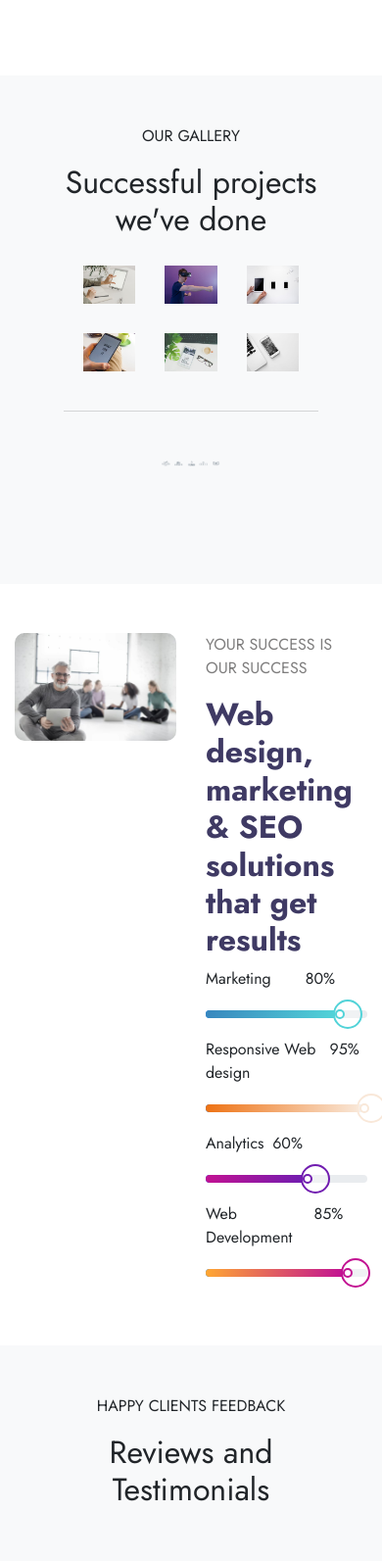
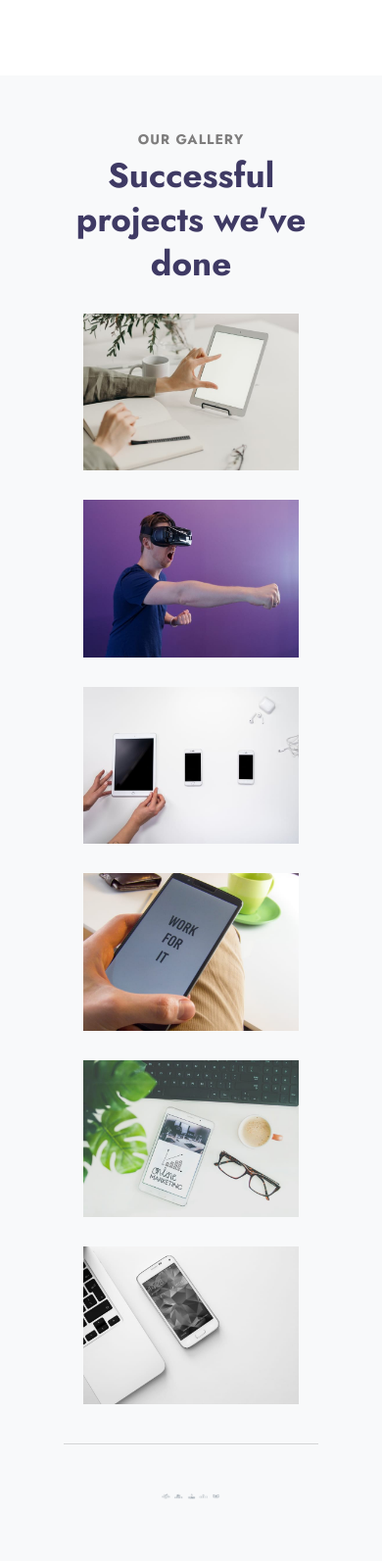
Before and after one commit to hoangpnh2000/Corp-Vision-Capstone--HTML-CSS-, a plain HTML site: page index.html in a window 390 px wide. Shown: the part 3847-5440 px from the top of the page at 98% size. Drawn offline with nearby package versions, Linux system fonts and the light colour scheme.

Commit message:
add responsive

```diff
--- a/css/styles.css
+++ b/css/styles.css
@@ -16,13 +16,29 @@ body {
     transition: all 1s;
 }
 
+.p-style {
+    font-size: 14px;
+    font-weight: 600;
+    line-height: 30px;
+    letter-spacing: 1px;
+    color: #7e7d7d;
+    margin-bottom: 0;
+}
+
+.h-style {
+    font-size: 35px;
+    font-weight: 700;
+    line-height: 45px;
+    color: #3f3a64;
+}
+
 /* header */
 #site-header {
     width: 100%;
     z-index: 10;
 }
 
-.header__style {
+/* .header__style {
     color: #3f3a64;
     font-weight: 700;
 }
@@ -30,7 +46,7 @@ body {
 .subheader__style {
     color: #7e7d7d;
     font-weight: 400;
-}
+} */
 
 .fixed-header.main-header {
     position: fixed;
@@ -881,7 +897,7 @@ footer {
 .footer__logo {
     display: flex;
     align-items: baseline;
-    justify-content: space-between;
+    justify-content: flex-start;
     font-size: 35px;
     font-weight: 700;
 
@@ -897,6 +913,7 @@ footer {
 .footer__logo i {
     color: green;
     font-size: 40px;
+    padding-right: 5px;
 }
 
 .footer__logo__text {
--- a/index.html
+++ b/index.html
@@ -474,11 +474,11 @@
             <div class="container">
                 <div class="gallery__top">
                     <div class="gallery__header item__header">
-                        <p>OUR GALLERY</p>
-                        <h2>Successful projects we've done</h2>
+                        <p class="p-style">OUR GALLERY</p>
+                        <h2 class="h-style">Successful projects we've done</h2>
                     </div>
                     <div class="gallery__row row">
-                        <div class="gallery__col col-4">
+                        <div class="gallery__col col-sm-12 col-md-6 col-xl-4">
                             <a href="">
                                 <img src="./img/c1.jpg" alt="" />
                                 <div class="gallery__shasow"></div>
@@ -491,7 +491,7 @@
                                 </div>
                             </a>
                         </div>
-                        <div class="gallery__col col-4">
+                        <div class="gallery__col col-sm-12 col-md-6 col-xl-4">
                             <a href="">
                                 <img src="./img/c2.jpg" alt="" />
                                 <div class="gallery__shasow"></div>
@@ -504,7 +504,7 @@
                                 </div>
                             </a>
                         </div>
-                        <div class="gallery__col col-4">
+                        <div class="gallery__col col-sm-12 col-md-6 col-xl-4">
                             <a href="">
                                 <img src="./img/c3.jpg" alt="" />
                                 <div class="gallery__shasow"></div>
@@ -517,7 +517,7 @@
                                 </div>
                             </a>
                         </div>
-                        <div class="gallery__col col-4">
+                        <div class="gallery__col col-sm-12 col-md-6 col-xl-4">
                             <a href="">
                                 <img src="./img/c4.jpg" alt="" />
                                 <div class="gallery__shasow"></div>
@@ -530,7 +530,7 @@
                                 </div>
                             </a>
                         </div>
-                        <div class="gallery__col col-4">
+                        <div class="gallery__col col-sm-12 col-md-6 col-xl-4">
                             <a href="">
                                 <img src="./img/c5.jpg" alt="" />
                                 <div class="gallery__shasow"></div>
@@ -543,7 +543,7 @@
                                 </div>
                             </a>
                         </div>
-                        <div class="gallery__col col-4">
+                        <div class="gallery__col col-sm-12 col-md-6 col-xl-4">
                             <a href="">
                                 <img src="./img/c6.jpg" alt="" />
                                 <div class="gallery__shasow"></div>
@@ -571,14 +571,12 @@
         <section class="achievement">
             <div class="container">
                 <div class="row justify-content-between">
-                    <div class="ach__left col-6">
+                    <div class="ach__left col-md-12 col-lg-6 col-xl-6">
                         <img src="./img/about.jpg" alt="" />
                     </div>
-                    <div class="ach__right col-6">
-                        <p class="subheader__style">
-                            YOUR SUCCESS IS OUR SUCCESS
-                        </p>
-                        <h2 class="header__style">
+                    <div class="ach__right col-md-12 col-lg-6 col-xl-6">
+                        <p class="p-style">YOUR SUCCESS IS OUR SUCCESS</p>
+                        <h2 class="h-style">
                             Web design, marketing & SEO solutions that get
                             results
                         </h2>
@@ -659,8 +657,8 @@
         <section class="feedback" id="feedback">
             <div class="container">
                 <div class="feedback__header item__header">
-                    <p>HAPPY CLIENTS FEEDBACK</p>
-                    <h2>Reviews and Testimonials</h2>
+                    <p class="p-style">HAPPY CLIENTS FEEDBACK</p>
+                    <h2 class="h-style">Reviews and Testimonials</h2>
                 </div>
                 <div class="feedback__content owl-carousel owl-theme">
                     <div class="feedback__item">
@@ -747,11 +745,11 @@
         <section class="news">
             <div class="container">
                 <div class="news__header item__header">
-                    <p class="subheader__style">LATEST NEWS</p>
-                    <h2 class="header__style">Our insight and articles</h2>
+                    <p class="p-style">LATEST NEWS</p>
+                    <h2 class="h-style">Our insight and articles</h2>
                 </div>
                 <div class="row row-cols-1 row-cols-md-3">
-                    <div class="col mb-3">
+                    <div class="col-sm-12 col-md-6 col-xl-4 mb-3">
                         <div class="card">
                             <a href="#">
                                 <img
@@ -789,7 +787,7 @@
                             </div>
                         </div>
                     </div>
-                    <div class="col mb-3">
+                    <div class="col-sm-12 col-md-6 col-xl-4 mb-3">
                         <div class="card">
                             <a href="#">
                                 <img
@@ -828,7 +826,7 @@
                             </div>
                         </div>
                     </div>
-                    <div class="col mb-3">
+                    <div class="col-sm-12 col-md-6 col-xl-4 mb-3">
                         <div class="card">
                             <a href="#">
                                 <img
@@ -919,7 +917,7 @@
                 <div class="footer__bottom">
                     <div class="footer__bottom__content container">
                         <div class="row">
-                            <div class="col-3">
+                            <div class="col-12 col-md-6 col-xl-3">
                                 <div class="footer__logo">
                                     <i class="fa-solid fa-align-right"></i>
                                     <div class="footer__logo__text">
@@ -951,7 +949,7 @@
                                     ></a>
                                 </div>
                             </div>
-                            <div class="col-3">
+                            <div class="col-12 col-md-6 col-xl-3">
                                 <div class="footer__header">
                                     <p>CONTACT INFO</p>
                                 </div>
@@ -988,7 +986,7 @@
                                     </span>
                                 </div>
                             </div>
-                            <div class="col-3">
+                            <div class="col-12 col-md-6 col-xl-3">
                                 <div class="footer__header">
                                     <p>CATEGORIES</p>
                                 </div>
@@ -1012,7 +1010,7 @@
                                     </ul>
                                 </div>
                             </div>
-                            <div class="col-3">
+                            <div class="col-12 col-md-6 col-xl-3">
                                 <div class="footer__header">
                                     <p>META</p>
                                 </div>
```
